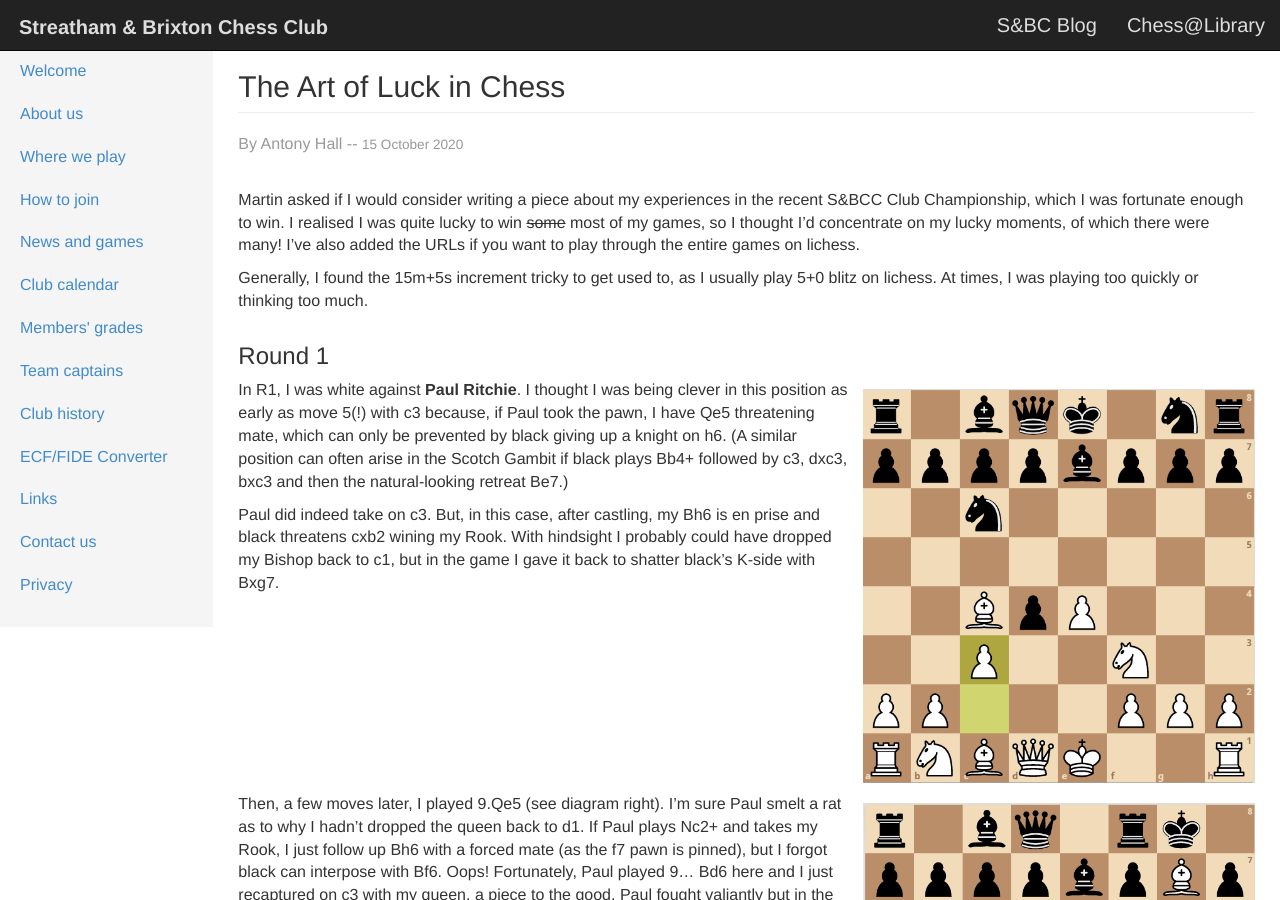
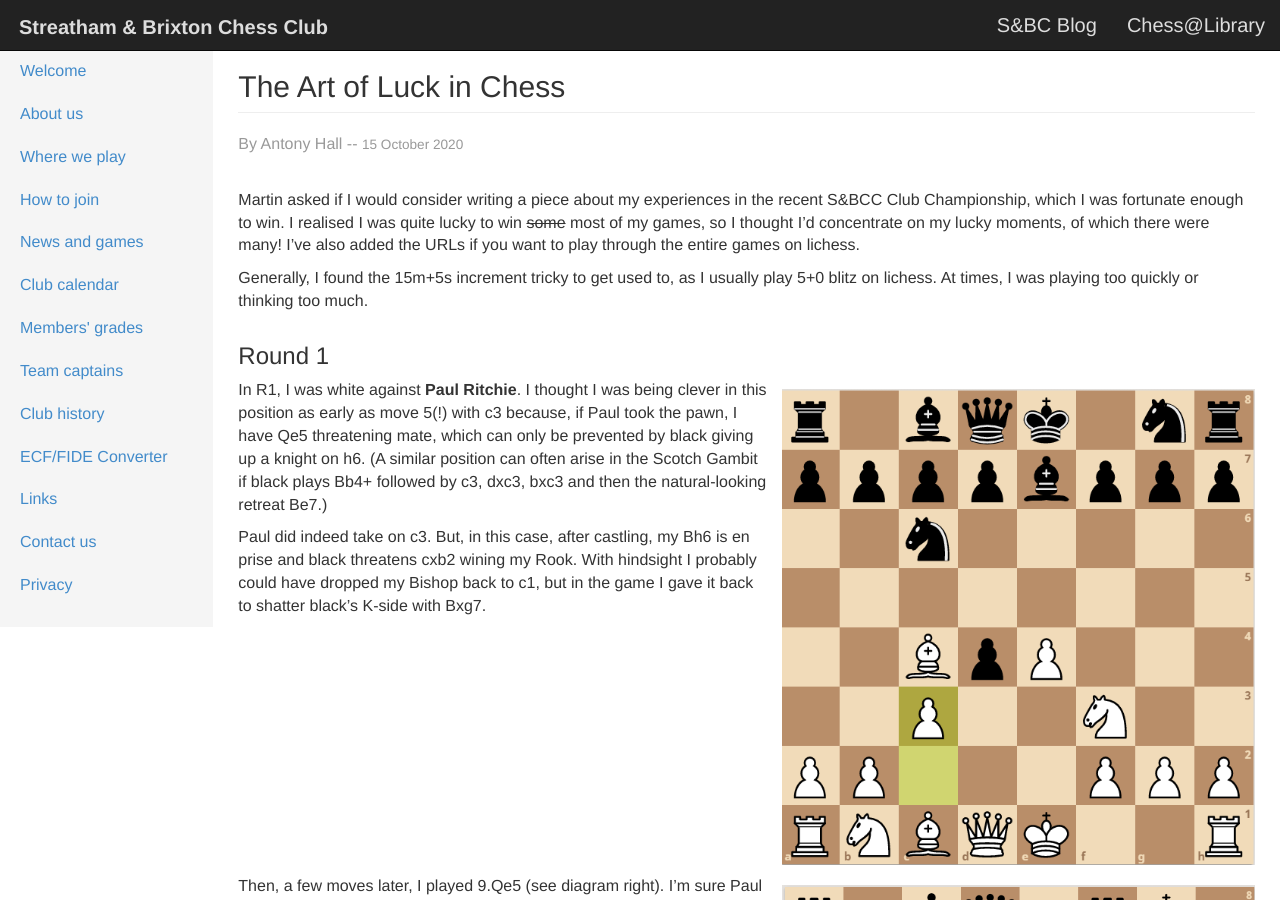
Before and after one commit to streathamchess/streathamchess.github.io, a Jekyll site: the page built from _posts/2020-10-15-luck-in-chess.md, in a window 1280 px wide and 900 px high. Built offline with Jekyll 4.4.1, drawn with Linux system fonts in a browser that asks for light colours; nearby versions of some CDN libraries; comment, search, counter and statistics services are not loaded.

Commit message:
Update 2020-10-15-luck-in-chess.md

```diff
--- a/_posts/2020-10-15-luck-in-chess.md
+++ b/_posts/2020-10-15-luck-in-chess.md
@@ -22,7 +22,7 @@ or thinking too much.
 
 <div class="clearfix"></div>
 
-{% include ahimage.html url="/assets/ahpics/ah1.png" %}
+{% include image.html url="/assets/ahpics/ah1.png" %}
 
 In R1, I was white against **Paul Ritchie**. I thought I was being
 clever in this position as early as move 5(!) with c3 because, if Paul
@@ -40,7 +40,7 @@ it back to shatter black's K-side with Bxg7.
 
 
 
-{% include ahimage.html url="/assets/ahpics/ah2.png" %}
+{% include image.html url="/assets/ahpics/ah2.png" %}
 
 Then, a few moves later, I played 9.Qe5
 (see diagram right). I'm sure Paul smelt a rat as to why I hadn't
@@ -60,7 +60,7 @@ advantage.
 
 <div class="clearfix"></div>
 
-{% include ahimage.html url="/assets/ahpics/ah3.png" %}
+{% include image.html url="/assets/ahpics/ah3.png" %}
 
 R2 saw me paired against **Michael Chung**, who has always given me
 tough games online, despite his lower rating. On the black side of a
@@ -120,7 +120,7 @@ the Pirc!).
 We got to the following position (which Droidfish actually assesses as
 being better for me -- which I didn't think during the game).
 
-{% include ahimage.html url="/assets/ahpics/ah4.png" %}
+{% include image.html url="/assets/ahpics/ah4.png" %}
 
 I played 17\...f6 (which I was quite pleased with, but Droidfish much prefers
 17\...Rh8). Graham gave up the exchange with 18.Rxh5
@@ -141,7 +141,8 @@ increments, so we repeated moves and split the point.
 
 <div class="clearfix"></div>
 
-{% include ahimage.html url="/assets/ahpics/ah5.png" %}
+{% include image.html url="/assets/ahpics/ah5.png" %}
+
 In R5, I knew I'd be facing **Martin
 Smith**, the tournament '2nd seed' (168 ECF). He had won in R4 by
 beating Alan so was half a point ahead of me: only a win would do! My
@@ -188,7 +189,7 @@ Graham's 5 (no increments), but he only had to draw whereas I had to
 win. I had to give up a pawn to escape an annoying bishop pin and we got
 to this position. Still time for one more slice of luck!
 
-{% include ahimage.html url="/assets/ahpics/ah6.png" %}
+{% include image.html url="/assets/ahpics/ah6.png" %}
 
 
 Graham played 27\...Nxd2 here, when just doubling the rooks on the
```
